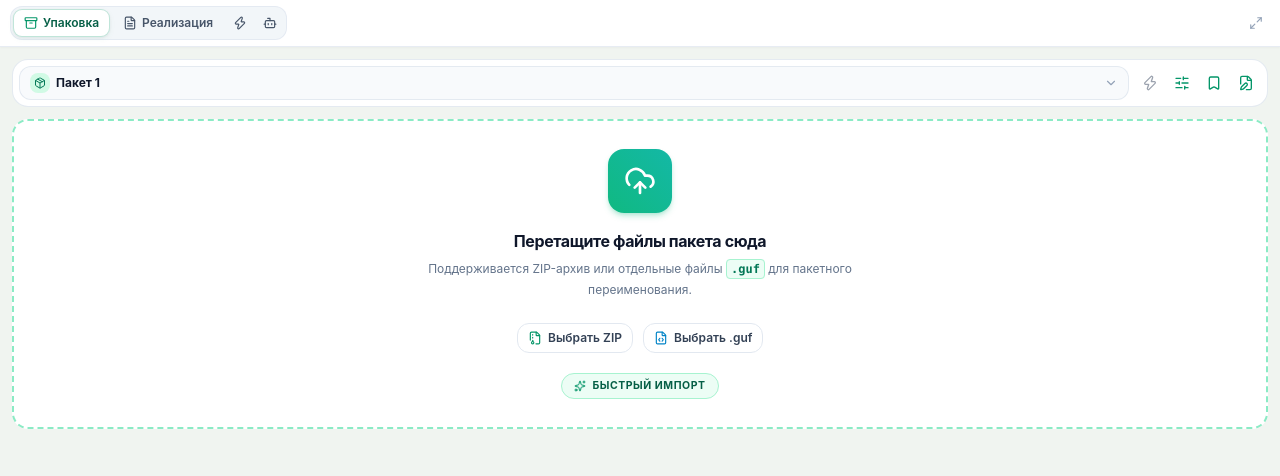
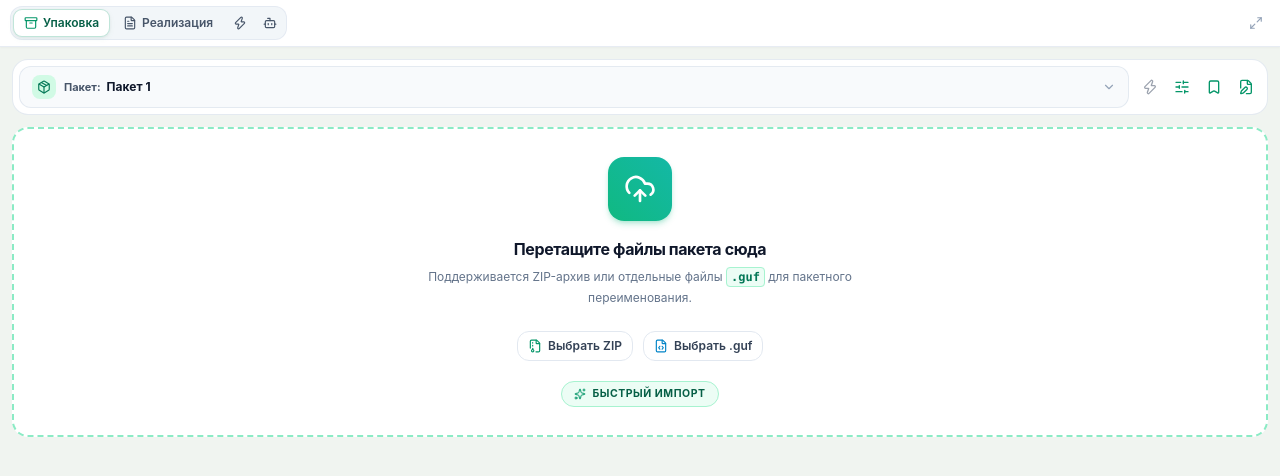
Before and after one commit to centralvii/gd-helper-extension, a React (Vite) app: page / in a window 1280 px wide. Shown: the top 476 px of the page. Built offline with nearby package versions, Linux system fonts and the light colour scheme.

Commit message:
refactor(ui): align PackageSelector styling, height and full-width dropdown 1:1 with TaskSelector

```diff
--- a/src/components/template/PackageSelector.tsx
+++ b/src/components/template/PackageSelector.tsx
@@ -117,19 +117,23 @@ export const PackageSelector: React.FC<PackageSelectorProps> = ({
 
   return (
     <>
-      <div className="flex items-center justify-between gap-1.5 p-1.5 bg-white border border-slate-200/90 rounded-2xl shadow-xs">
+      <div className="relative flex items-center justify-between gap-1.5 p-1.5 bg-white border border-slate-200/90 rounded-2xl shadow-xs">
         {/* Active Package Selector Trigger */}
-        <div className="relative flex-1 min-w-0">
+        <div className="flex-1 min-w-0">
           <button
             type="button"
             onClick={() => setIsOpenList(!isOpenList)}
-            className="w-full flex items-center justify-between gap-1.5 px-2.5 py-1.5 bg-slate-50/90 hover:bg-slate-100/90 text-left border border-slate-200/90 rounded-xl transition-all group shadow-2xs overflow-hidden"
+            className="w-full flex items-center justify-between gap-2 px-3 py-2 bg-slate-50/90 hover:bg-slate-100/90 text-left border border-slate-200/90 rounded-xl transition-all group shadow-2xs cursor-pointer min-w-0"
           >
+            <div className="flex items-center gap-2 min-w-0 flex-1 mr-1">
+              <div className="w-6 h-6 rounded-lg bg-emerald-100 text-emerald-700 flex items-center justify-center flex-shrink-0 font-bold shadow-2xs">
+                <Package className="w-3.5 h-3.5" />
+              </div>
               <div className="flex items-center gap-1.5 min-w-0 flex-1">
-              <div className="w-5 h-5 rounded-lg bg-emerald-100 text-emerald-700 flex items-center justify-center flex-shrink-0 font-bold shadow-2xs">
-                <Package className="w-3 h-3" />
-              </div>
-              <span className="text-xs text-slate-900 font-bold truncate">
+                <span className="text-[11px] font-bold text-slate-600 whitespace-nowrap flex-shrink-0">
+                  Пакет:
+                </span>
+                <span className="text-xs text-slate-900 font-bold truncate min-w-0">
                   {activePackage.name}
                 </span>
 
@@ -143,29 +147,33 @@ export const PackageSelector: React.FC<PackageSelectorProps> = ({
                       }
                     }}
                     title={`Привязан к задаче "${activeLinkedTask.taskNumber}: ${activeLinkedTask.title}". Нажмите для перехода.`}
-                  className="inline-flex items-center gap-0.5 px-1.5 py-0.2 rounded bg-emerald-100/80 hover:bg-emerald-200 text-emerald-900 text-[10px] font-bold border border-emerald-300/80 transition-colors flex-shrink-0 shadow-2xs cursor-pointer whitespace-nowrap"
+                    className="inline-flex items-center gap-1 px-1.5 py-0.2 rounded bg-emerald-100/80 hover:bg-emerald-200 text-emerald-900 text-[10px] font-bold border border-emerald-300/80 transition-colors flex-shrink-0 shadow-2xs cursor-pointer whitespace-nowrap"
                   >
                     <FileCode className="w-2.5 h-2.5 text-emerald-700" />
                     <span>{activeLinkedTask.taskNumber}</span>
                   </span>
                 )}
               </div>
+            </div>
 
+            <div className="flex items-center gap-1.5 flex-shrink-0">
               <ChevronDown
-              className={`w-3.5 h-3.5 text-slate-400 group-hover:text-slate-700 transition-transform flex-shrink-0 ml-1 ${
+                className={`w-3.5 h-3.5 text-slate-400 group-hover:text-slate-700 transition-transform flex-shrink-0 ${
                   isOpenList ? 'rotate-180' : ''
                 }`}
               />
+            </div>
           </button>
+        </div>
 
-          {/* Package Dropdown Menu */}
+        {/* Package Dropdown Menu - Spans full card width */}
         {isOpenList && (
           <>
             <div
               className="fixed inset-0 z-40"
               onClick={() => setIsOpenList(false)}
             />
-              <div className="absolute top-full left-0 right-0 mt-1.5 z-50 bg-white border border-gray-200 rounded-2xl shadow-xl overflow-hidden animate-fade-in flex flex-col min-w-[280px]">
+            <div className="absolute top-full left-0 right-0 mt-1.5 z-50 bg-white border border-slate-200/90 rounded-2xl shadow-xl overflow-hidden animate-fade-in flex flex-col w-full">
               {/* Search if more than 2 packages */}
               {packages.length > 2 && (
                 <div className="p-2 border-b border-gray-100 bg-gray-50/70">
@@ -182,7 +190,7 @@ export const PackageSelector: React.FC<PackageSelectorProps> = ({
 
               {/* Header title in popover */}
               <div className="px-3 pt-2 pb-1 text-[10px] font-bold uppercase tracking-wider text-gray-400 flex items-center justify-between">
-                  <span>Список пакетов сборки ({packages.length})</span>
+                <span>Пакеты сборки ({packages.length})</span>
               </div>
 
               {/* List */}
@@ -211,19 +219,21 @@ export const PackageSelector: React.FC<PackageSelectorProps> = ({
                           }`}
                         />
                         <div className="min-w-0 flex-1">
-                            <div className="flex items-center gap-1.5">
-                              <span className="block truncate text-xs font-semibold">
+                          <div className="flex items-center gap-1.5 min-w-0">
+                            <span className="font-bold text-emerald-800 text-[11px] whitespace-nowrap flex-shrink-0">
                               {pkg.name}
                             </span>
                             {linkedTask && (
-                                <span className="inline-flex items-center gap-0.5 px-1.5 py-0.2 rounded bg-gray-100 text-gray-600 text-[9.5px] font-mono border border-gray-200 flex-shrink-0">
-                                  {linkedTask.taskNumber}
+                              <>
+                                <span className="text-slate-400 text-[10px] flex-shrink-0">•</span>
+                                <span className="truncate text-xs text-gray-900 font-medium min-w-0">
+                                  {linkedTask.taskNumber}: {linkedTask.title}
                                 </span>
+                              </>
                             )}
                           </div>
                           <span className="block text-[10px] text-gray-400 font-normal">
                             {pkg.files.length} {pkg.files.length === 1 ? 'файл' : 'файлов'}
-                              {linkedTask ? ` • ${linkedTask.title}` : ''}
                           </span>
                         </div>
                       </div>
@@ -281,20 +291,19 @@ export const PackageSelector: React.FC<PackageSelectorProps> = ({
               </div>
 
               {/* Footer: Create Package Button */}
-                <div className="p-2 border-t border-gray-100 bg-gray-50/60">
+              <div className="p-2 border-t border-slate-100 bg-slate-50/70 flex items-center gap-1.5">
                 <button
                   type="button"
                   onClick={handleOpenCreateModal}
-                    className="w-full flex items-center justify-center gap-1.5 py-1.5 px-2.5 text-xs text-emerald-700 hover:text-emerald-800 bg-white hover:bg-emerald-50 border border-emerald-200/80 rounded-xl transition-all font-semibold shadow-2xs"
+                  className="flex-1 flex items-center justify-center gap-1.5 py-1.5 px-2.5 text-xs text-emerald-700 hover:text-emerald-800 bg-white hover:bg-emerald-50 border border-emerald-200/80 rounded-xl transition-all font-semibold shadow-2xs cursor-pointer whitespace-nowrap"
                 >
-                    <Plus className="w-3.5 h-3.5 text-emerald-600" />
-                    <span>+ Создать новый пакет</span>
+                  <Plus className="w-3.5 h-3.5 text-emerald-600 flex-shrink-0" />
+                  <span>Новый пакет</span>
                 </button>
               </div>
             </div>
           </>
         )}
-        </div>
 
         {/* Package Actions Toolbar */}
         <div className="flex items-center gap-0.5 flex-shrink-0">
```
Lines whose indentation alone changed are shown as unchanged.
